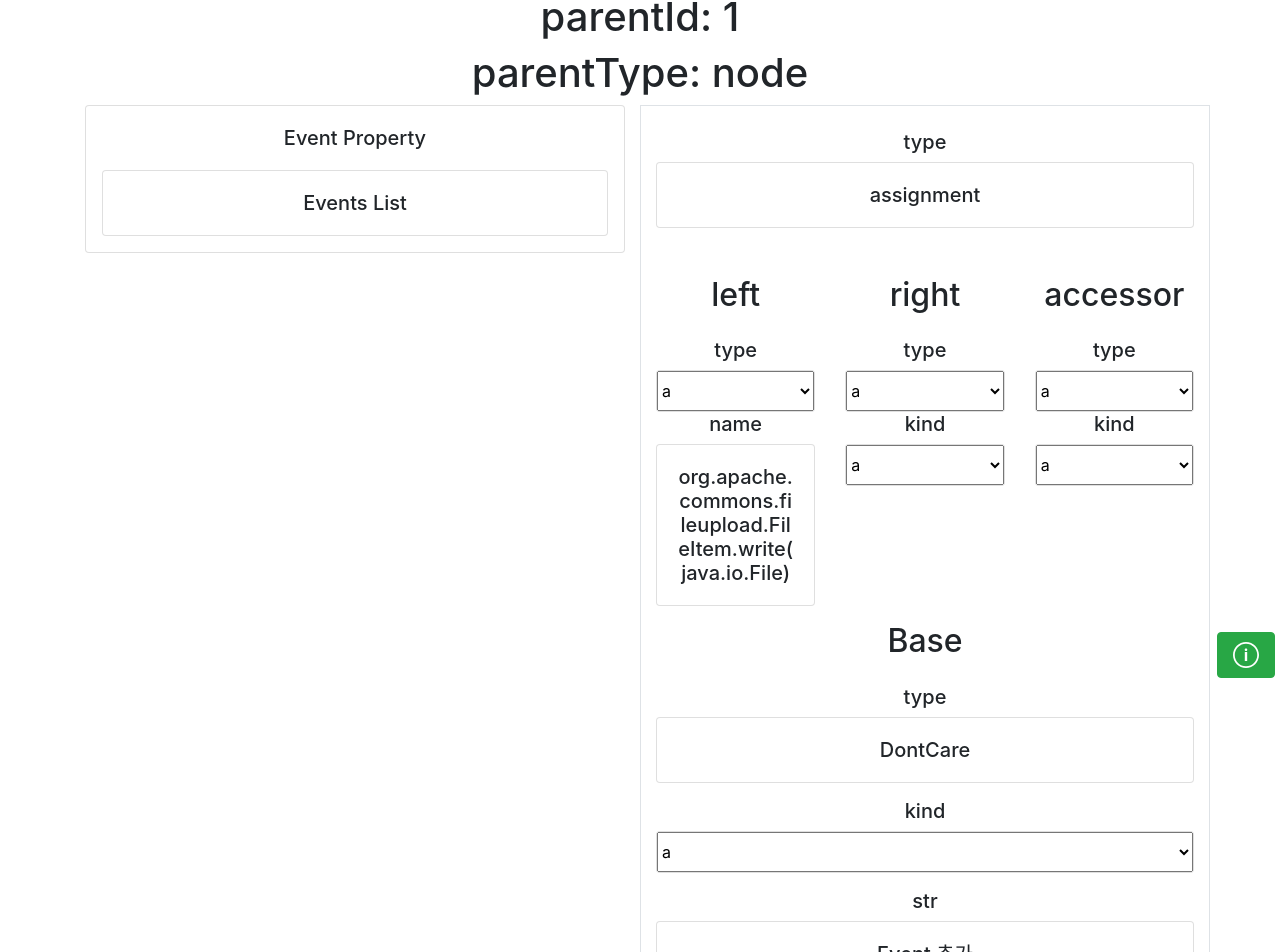
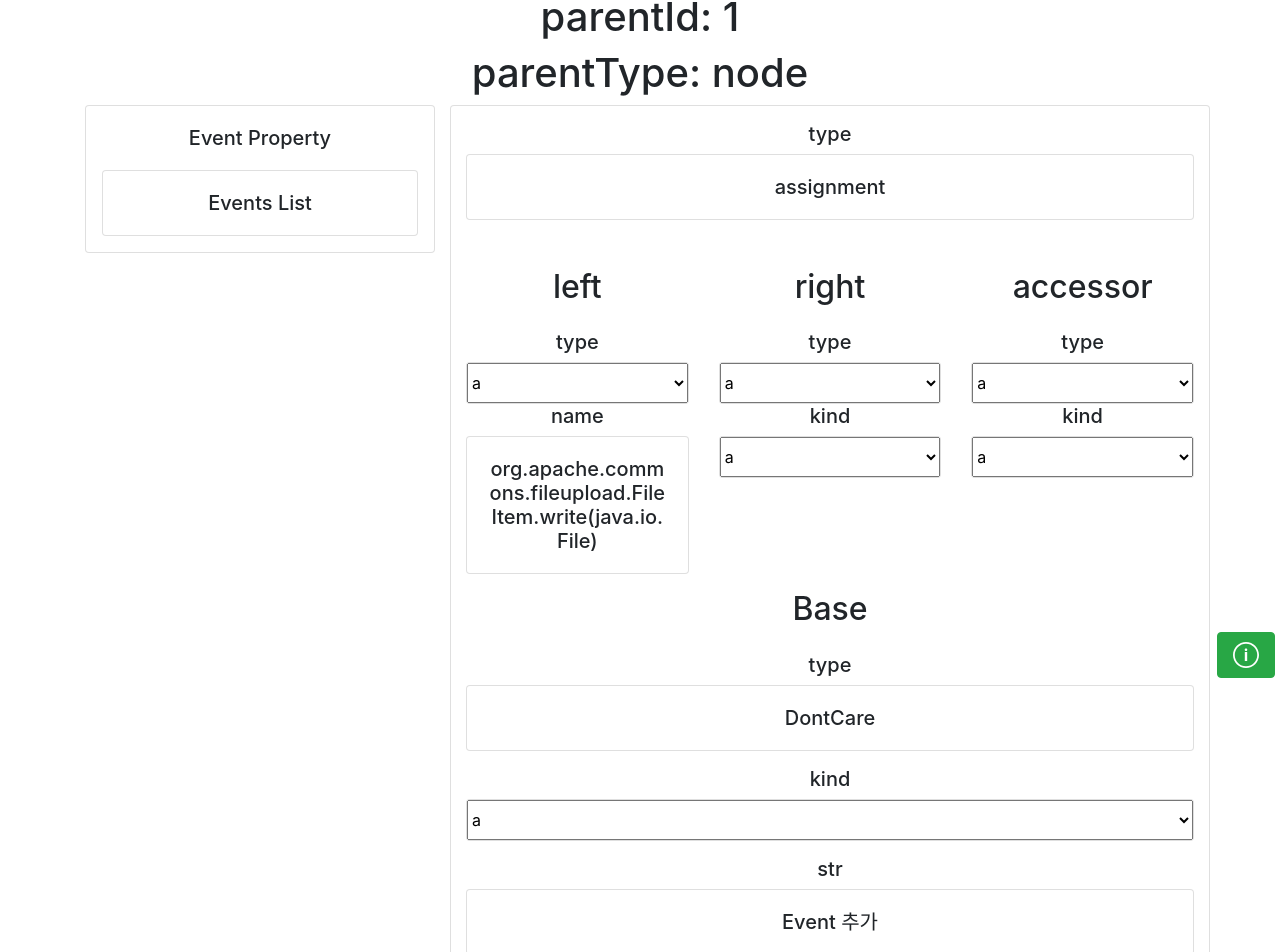
Before and after one commit to CSID-DGU/2020-1-CECD1-Soycrab-6, a React (Create React App) app: page /events/edit/node/1/0 in a window 1280 px wide. Shown: the part 117-1069 px from the top of the page. Built offline with nearby package versions, Linux system fonts and the light colour scheme.

Commit message:
이벤트, 전파규칙 수정 페이지 ui 수정

```diff
--- a/src/components/EventEdit.js
+++ b/src/components/EventEdit.js
@@ -18,8 +18,8 @@ function EventEdit({ event }) {
       {realId} 번째 이벤트 수정 페이지
       <h1>parentId: {parentId}</h1>
       <h1>parentType: {parentType}</h1>
-      <div className="row row-cols-2">
-        <div className="col">
+      <div className="row">
+        <div className="col-4">
           <div className="card">
             <div className="card-body">
               <h5 className="card-title">
@@ -39,8 +39,8 @@ function EventEdit({ event }) {
           (function() {
             if (productPrefix === "CallEvent") return (
               <>
-                <div className="col border border-dart mb-5">
-                  <h5 className="mt-4 mb-2">type</h5>
+                <div className="col card">
+                  <h5 className="mt-3 mb-2">type</h5>
                   <div className="card">
                     <div className="card-body">
                       <h5 className="card-title">
@@ -92,8 +92,8 @@ function EventEdit({ event }) {
             );
             else if (productPrefix === "assignment") return (
               <>
-                <div className="col border border-dart">
-                  <h5 className="mt-4 mb-2">type</h5>
+                <div className="col card mb-5">
+                  <h5 className="mt-3 mb-2">type</h5>
                   <div className="card">
                     <div className="card-body">
                       <h5 className="card-title">
@@ -179,7 +179,7 @@ function EventEdit({ event }) {
                       </div>
                     </div>
                   </div>
-                  <div className="row mt-3">
+                  <div className="row mt-3 mb-4">
                     <div className="col">
                       <h5 className="mb-2">str</h5>
                       <div className="card">
--- a/src/components/PropagatorEdit.js
+++ b/src/components/PropagatorEdit.js
@@ -33,8 +33,8 @@ function PropagatorEdit({ propagator }) {
             </ul>
           </div>
         </div>
-        <div className="col border border-dart mb-5">
-          <h5 className="mt-4 mb-2">type</h5>
+        <div className="col card">
+          <h5 className="mt-3 mb-2">type</h5>
           <div className="card">
             <div className="card-body">
               <h5 className="card-title">
@@ -65,14 +65,18 @@ function PropagatorEdit({ propagator }) {
             <div className="col">
               <h5 className="mb-2">return</h5>
               <div className="card">
-                to
+                <div className="card-body">
+                  <h5 className="card-title">
+                      to
+                  </h5>
+                </div>
               </div>
             </div>
           </div>
           <div className="row mt-3">
             <div className="col">
-              <h5 className="mb-2">param</h5>
-              <div className="card">
+              <h5 className="mb-2">param0</h5>
+              <div className="card mb-3">
                 <div className="card-body">
                   <h5 className="card-title">
                       from
```
